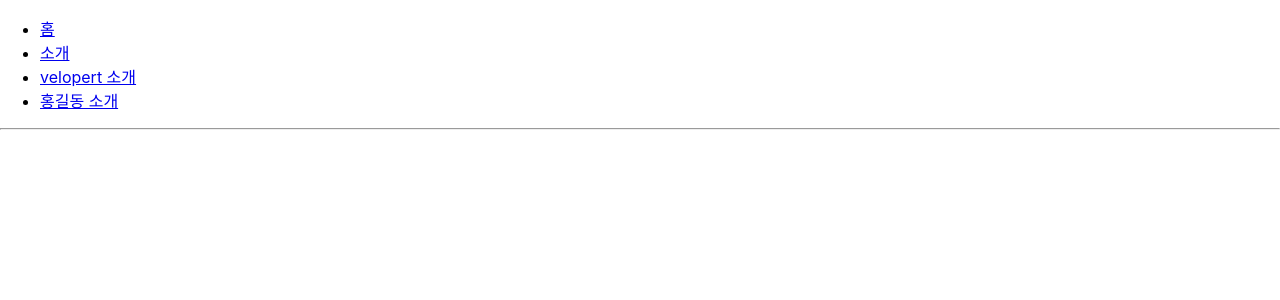
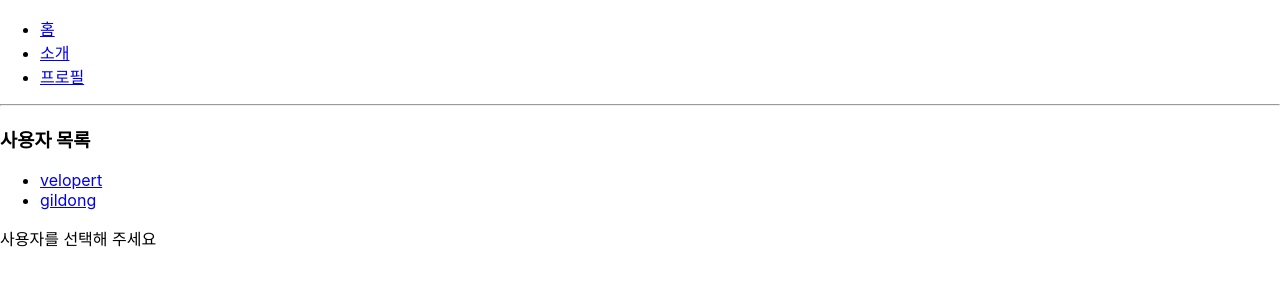
Before and after one commit to Bhanjo/React_study, a React (Create React App) app in the folder book_react/: page /profiles in a window 1280 px wide. Shown: the top 300 px of the page. Built offline with nearby package versions, Linux system fonts and the light colour scheme.

Commit message:
서브라우터 예제

```diff
--- a/book_react/src/App.js
+++ b/book_react/src/App.js
@@ -2,7 +2,7 @@ import React from 'react';
 import { Route, Link } from 'react-router-dom';
 import About from './About';
 import Home from './Home';
-import Profile from './Profile';
+import Profiles from './Profiles';
 
 const App = () => {
   return(
@@ -10,13 +10,12 @@ const App = () => {
       <ul>
         <li><Link to="/">홈</Link></li>
         <li><Link to="/about">소개</Link></li>
-        <li><Link to="/profile/velopert">velopert 소개</Link></li>
-        <li><Link to="/profile/gildong">홍길동 소개</Link></li>
+        <li><Link to="/profiles">프로필</Link></li>
       </ul>
       <hr />
       <Route path="/" component={Home} exact={true} />
       <Route path={['/about', '/info']} component={About} />
-      <Route path="/profile/:username" component={Profile} />
+      <Route path="/profiles" component={Profiles} />
     </div>
   );
 };
--- /dev/null
+++ b/book_react/src/Profiles.js
@@ -0,0 +1,25 @@
+import React from 'react';
+import { Link, Route } from 'react-router-dom';
+import Profile from './Profile';
+
+const Profiles = () => {
+    return(
+        <div>
+            <h3>사용자 목록</h3>
+            <ul>
+                <li><Link to="/profiles/velopert">velopert</Link></li>
+                <li><Link to="/profiles/gildong">gildong</Link></li>
+            </ul>
+
+            {/* 컴포넌트 대신 render 사용 => 보여주고 싶은 JSX 넣을 수 있다 */}
+            <Route
+                path="/profiles"
+                exact
+                render={() => <div>사용자를 선택해 주세요</div>}
+            />
+            <Route path="/profiles/:username" component={Profile}/>
+        </div>
+    );
+};
+
+export default Profiles
```
